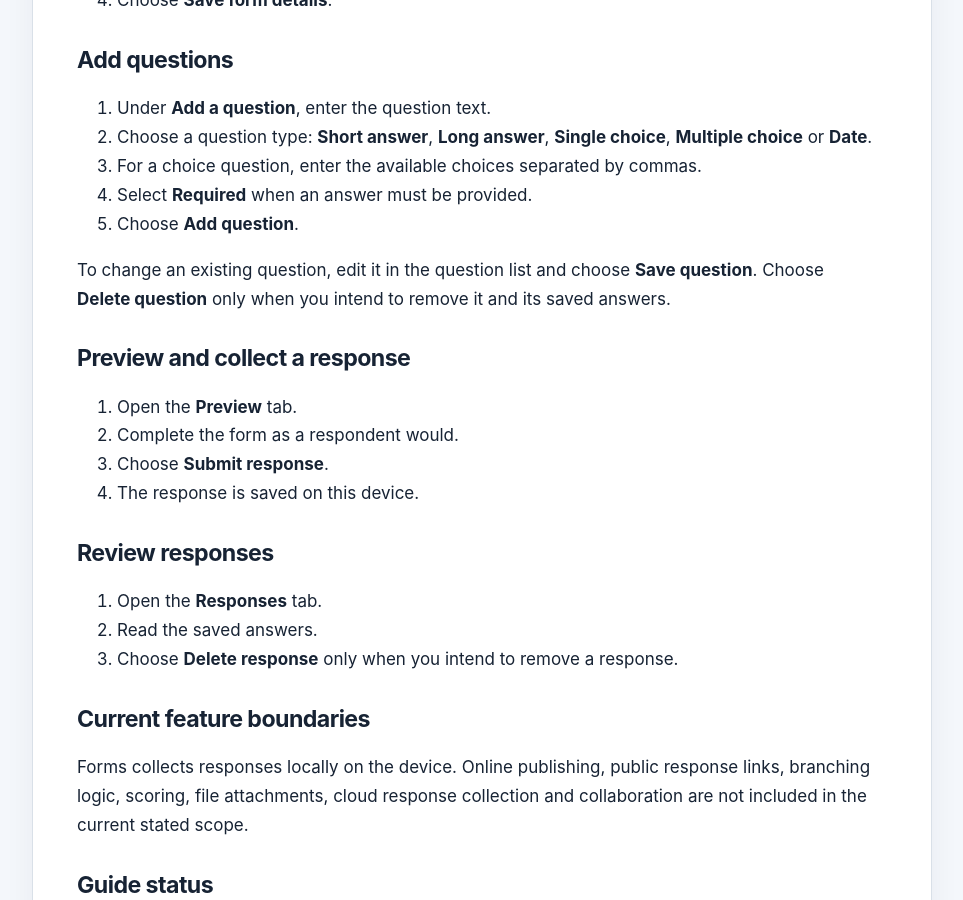
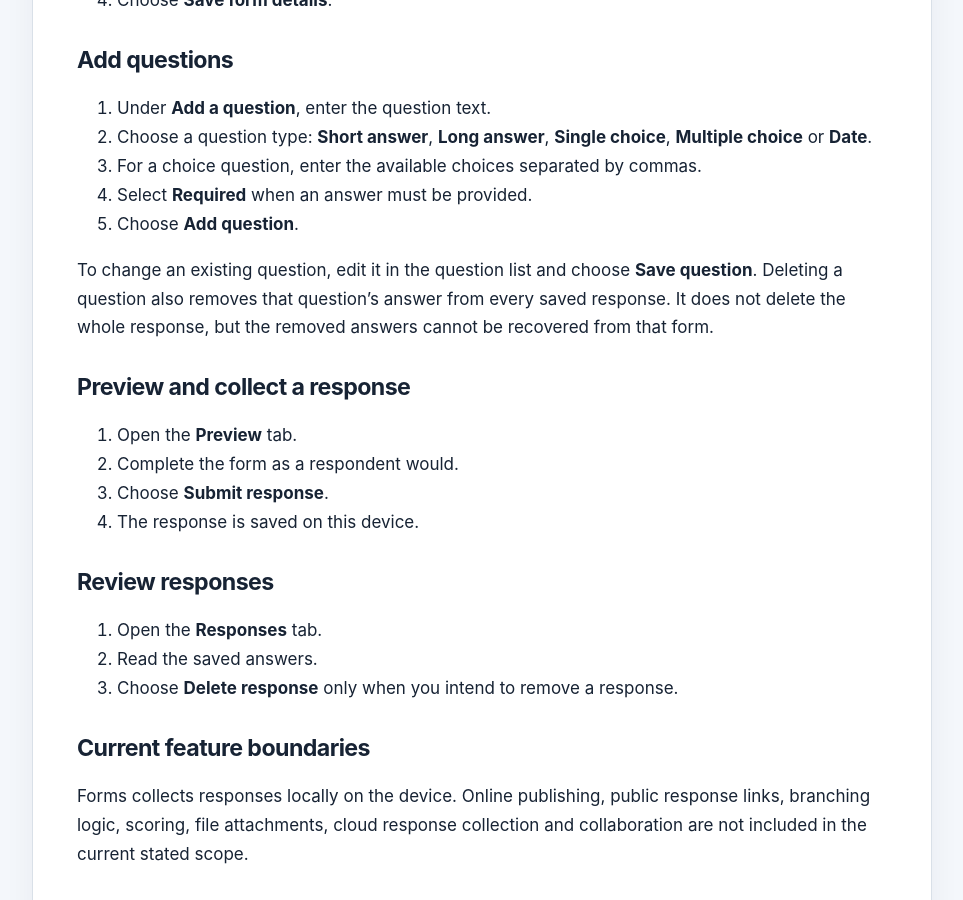
Before and after one commit to conz20/Brightdesk-Wiki, a Jekyll site: the page built from docs/products/forms.md, in a window 1280 px wide and 900 px high, scrolled down 702 px. Shown: the whole window, without its empty margins (158-1121 px from the left). Built offline with Jekyll 4.4.1, drawn with Linux system fonts in a browser that asks for light colours.

Commit message:
docs: clarify destructive actions and data retention

```diff
--- a/docs/products/forms.md
+++ b/docs/products/forms.md
@@ -31,7 +31,7 @@ Use Forms to create local forms, surveys and quizzes, then review the responses
 4. Select **Required** when an answer must be provided.
 5. Choose **Add question**.
 
-To change an existing question, edit it in the question list and choose **Save question**. Choose **Delete question** only when you intend to remove it and its saved answers.
+To change an existing question, edit it in the question list and choose **Save question**. Deleting a question also removes that question's answer from every saved response. It does not delete the whole response, but the removed answers cannot be recovered from that form.
 
 ## Preview and collect a response
 
```
